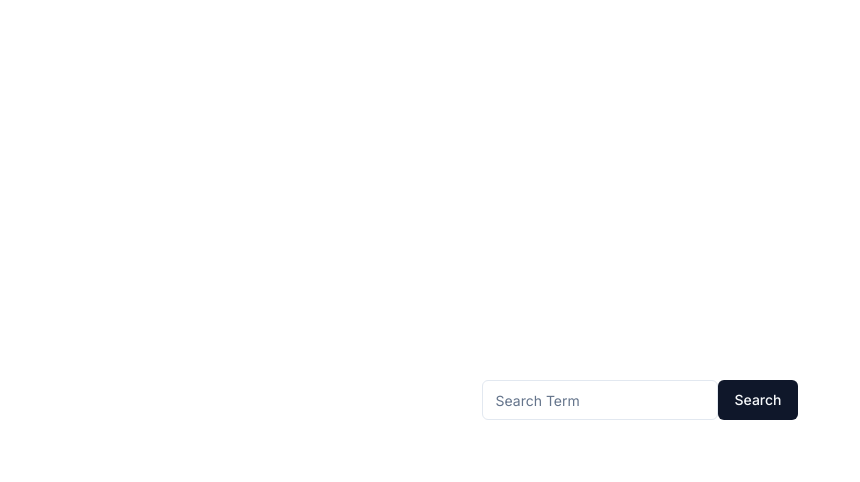
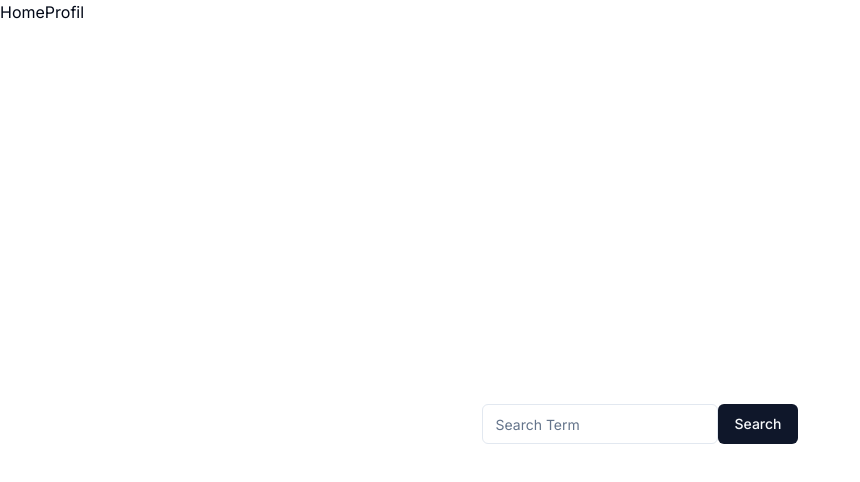
Before and after one commit to carlobeckmann2602/publication-recommender, a Next.js app in the folder frontend/: page / in a window 1280 px wide. Shown: the top 482 px of the page, without its empty margins (0-860 px from the left). Built offline with nearby package versions, Linux system fonts and the light colour scheme.

Commit message:
Add simple navigation and profile page

```diff
--- a/frontend/app/layout.tsx
+++ b/frontend/app/layout.tsx
@@ -1,6 +1,7 @@
 import type { Metadata } from 'next'
 import { Inter } from 'next/font/google'
 import './globals.css'
+import { Navbar } from '@/components/Navbar'
 
 const inter = Inter({ subsets: ['latin'] })
 
@@ -16,7 +17,10 @@
 }) {
   return (
     <html lang="en">
-      <body className={inter.className}>{children}</body>
+      <body className={inter.className}>
+        <Navbar/>
+        {children}
+      </body>
     </html>
   )
 }
--- /dev/null
+++ b/frontend/app/profile/page.tsx
@@ -0,0 +1,6 @@
+
+export default function Profile() {
+  return (
+      <h1>Profil</h1>
+  );
+}
--- /dev/null
+++ b/frontend/components/Navbar.tsx
@@ -0,0 +1,27 @@
+"use client"
+import React from "react";
+import Link from 'next/link';
+import {
+  NavigationMenu,
+  NavigationMenuItem,
+  NavigationMenuLink,
+  NavigationMenuList,
+  navigationMenuTriggerStyle,
+} from "@/components/ui/navigation-menu";
+
+export function Navbar(){
+  return (
+    <NavigationMenu>
+      <NavigationMenuList>
+        <NavigationMenuItem>
+        <NavigationMenuLink href="/">
+            Home
+          </NavigationMenuLink>
+          <NavigationMenuLink href="/profile">
+            Profil
+          </NavigationMenuLink>
+        </NavigationMenuItem>
+      </NavigationMenuList>
+    </NavigationMenu>
+  )
+}
--- /dev/null
+++ b/frontend/components/ui/navigation-menu.tsx
@@ -0,0 +1,128 @@
+import * as React from "react"
+import * as NavigationMenuPrimitive from "@radix-ui/react-navigation-menu"
+import { cva } from "class-variance-authority"
+import { ChevronDown } from "lucide-react"
+
+import { cn } from "@/lib/utils"
+
+const NavigationMenu = React.forwardRef<
+  React.ElementRef<typeof NavigationMenuPrimitive.Root>,
+  React.ComponentPropsWithoutRef<typeof NavigationMenuPrimitive.Root>
+>(({ className, children, ...props }, ref) => (
+  <NavigationMenuPrimitive.Root
+    ref={ref}
+    className={cn(
+      "relative z-10 flex max-w-max flex-1 items-center justify-center",
+      className
+    )}
+    {...props}
+  >
+    {children}
+    <NavigationMenuViewport />
+  </NavigationMenuPrimitive.Root>
+))
+NavigationMenu.displayName = NavigationMenuPrimitive.Root.displayName
+
+const NavigationMenuList = React.forwardRef<
+  React.ElementRef<typeof NavigationMenuPrimitive.List>,
+  React.ComponentPropsWithoutRef<typeof NavigationMenuPrimitive.List>
+>(({ className, ...props }, ref) => (
+  <NavigationMenuPrimitive.List
+    ref={ref}
+    className={cn(
+      "group flex flex-1 list-none items-center justify-center space-x-1",
+      className
+    )}
+    {...props}
+  />
+))
+NavigationMenuList.displayName = NavigationMenuPrimitive.List.displayName
+
+const NavigationMenuItem = NavigationMenuPrimitive.Item
+
+const navigationMenuTriggerStyle = cva(
+  "group inline-flex h-10 w-max items-center justify-center rounded-md bg-background px-4 py-2 text-sm font-medium transition-colors hover:bg-accent hover:text-accent-foreground focus:bg-accent focus:text-accent-foreground focus:outline-none disabled:pointer-events-none disabled:opacity-50 data-[active]:bg-accent/50 data-[state=open]:bg-accent/50"
+)
+
+const NavigationMenuTrigger = React.forwardRef<
+  React.ElementRef<typeof NavigationMenuPrimitive.Trigger>,
+  React.ComponentPropsWithoutRef<typeof NavigationMenuPrimitive.Trigger>
+>(({ className, children, ...props }, ref) => (
+  <NavigationMenuPrimitive.Trigger
+    ref={ref}
+    className={cn(navigationMenuTriggerStyle(), "group", className)}
+    {...props}
+  >
+    {children}{" "}
+    <ChevronDown
+      className="relative top-[1px] ml-1 h-3 w-3 transition duration-200 group-data-[state=open]:rotate-180"
+      aria-hidden="true"
+    />
+  </NavigationMenuPrimitive.Trigger>
+))
+NavigationMenuTrigger.displayName = NavigationMenuPrimitive.Trigger.displayName
+
+const NavigationMenuContent = React.forwardRef<
+  React.ElementRef<typeof NavigationMenuPrimitive.Content>,
+  React.ComponentPropsWithoutRef<typeof NavigationMenuPrimitive.Content>
+>(({ className, ...props }, ref) => (
+  <NavigationMenuPrimitive.Content
+    ref={ref}
+    className={cn(
+      "left-0 top-0 w-full data-[motion^=from-]:animate-in data-[motion^=to-]:animate-out data-[motion^=from-]:fade-in data-[motion^=to-]:fade-out data-[motion=from-end]:slide-in-from-right-52 data-[motion=from-start]:slide-in-from-left-52 data-[motion=to-end]:slide-out-to-right-52 data-[motion=to-start]:slide-out-to-left-52 md:absolute md:w-auto ",
+      className
+    )}
+    {...props}
+  />
+))
+NavigationMenuContent.displayName = NavigationMenuPrimitive.Content.displayName
+
+const NavigationMenuLink = NavigationMenuPrimitive.Link
+
+const NavigationMenuViewport = React.forwardRef<
+  React.ElementRef<typeof NavigationMenuPrimitive.Viewport>,
+  React.ComponentPropsWithoutRef<typeof NavigationMenuPrimitive.Viewport>
+>(({ className, ...props }, ref) => (
+  <div className={cn("absolute left-0 top-full flex justify-center")}>
+    <NavigationMenuPrimitive.Viewport
+      className={cn(
+        "origin-top-center relative mt-1.5 h-[var(--radix-navigation-menu-viewport-height)] w-full overflow-hidden rounded-md border bg-popover text-popover-foreground shadow-lg data-[state=open]:animate-in data-[state=closed]:animate-out data-[state=closed]:zoom-out-95 data-[state=open]:zoom-in-90 md:w-[var(--radix-navigation-menu-viewport-width)]",
+        className
+      )}
+      ref={ref}
+      {...props}
+    />
+  </div>
+))
+NavigationMenuViewport.displayName =
+  NavigationMenuPrimitive.Viewport.displayName
+
+const NavigationMenuIndicator = React.forwardRef<
+  React.ElementRef<typeof NavigationMenuPrimitive.Indicator>,
+  React.ComponentPropsWithoutRef<typeof NavigationMenuPrimitive.Indicator>
+>(({ className, ...props }, ref) => (
+  <NavigationMenuPrimitive.Indicator
+    ref={ref}
+    className={cn(
+      "top-full z-[1] flex h-1.5 items-end justify-center overflow-hidden data-[state=visible]:animate-in data-[state=hidden]:animate-out data-[state=hidden]:fade-out data-[state=visible]:fade-in",
+      className
+    )}
+    {...props}
+  >
+    <div className="relative top-[60%] h-2 w-2 rotate-45 rounded-tl-sm bg-border shadow-md" />
+  </NavigationMenuPrimitive.Indicator>
+))
+NavigationMenuIndicator.displayName =
+  NavigationMenuPrimitive.Indicator.displayName
+
+export {
+  navigationMenuTriggerStyle,
+  NavigationMenu,
+  NavigationMenuList,
+  NavigationMenuItem,
+  NavigationMenuContent,
+  NavigationMenuTrigger,
+  NavigationMenuLink,
+  NavigationMenuIndicator,
+  NavigationMenuViewport,
+}
--- a/frontend/package.json
+++ b/frontend/package.json
@@ -15,6 +15,7 @@
     "@as-integrations/next": "^2.0.2",
     "@hookform/resolvers": "^3.3.2",
     "@radix-ui/react-label": "^2.0.2",
+    "@radix-ui/react-navigation-menu": "^1.1.4",
     "@radix-ui/react-slot": "^1.0.2",
     "class-variance-authority": "^0.7.0",
     "clsx": "^2.0.0",
```
